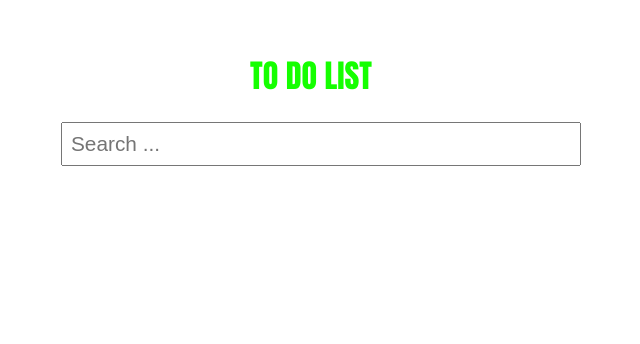
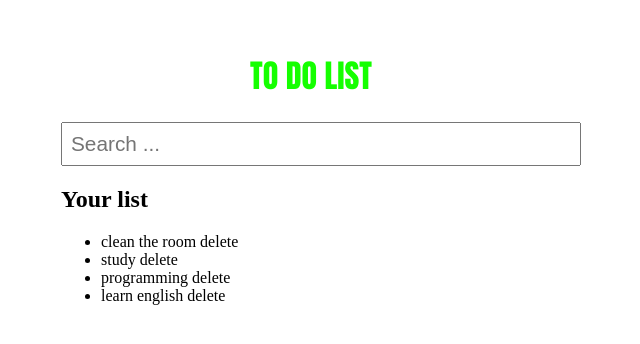
Before and after one commit to alighavidelma/to-do, a plain HTML site: page index.html in a window 1280 px wide. Shown: the whole page, without its empty margins (329-969 px from the left). Drawn offline with Linux system fonts and the light colour scheme.

Commit message:
list section created

```diff
--- a/index.html
+++ b/index.html
@@ -13,6 +13,27 @@
         <input type="text" id="search-input" placeholder="Search ..." />
       </form>
     </header>
+    <main>
+      <h2>Your list</h2>
+      <ul id="to-do-list">
+        <li class="to-do-item">
+          <span class="title">clean the room</span>
+          <span class="delete">delete</span>
+        </li>
+        <li class="to-do-item">
+          <span class="title">study</span>
+          <span class="delete">delete</span>
+        </li>
+        <li class="to-do-item">
+          <span class="title">programming</span>
+          <span class="delete">delete</span>
+        </li>
+        <li class="to-do-item">
+          <span class="title">learn english</span>
+          <span class="delete">delete</span>
+        </li>
+      </ul>
+    </main>
     <script src="./script.js"></script>
   </body>
 </html>
```
